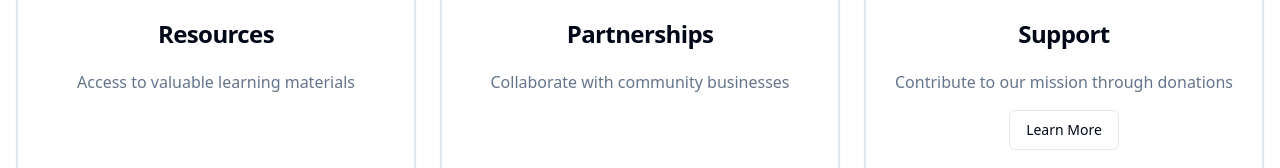
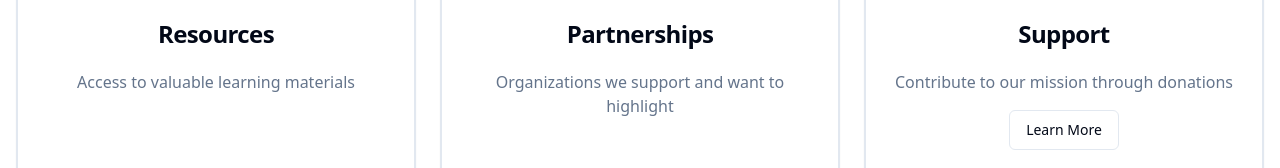
Before and after one commit to MissionSync/kingdom-business-letsroll, a React (Vite) app: page / in a window 1280 px wide. Shown: the part 1209-1377 px from the top of the page. Built offline with nearby package versions, Linux system fonts and the light colour scheme.

Commit message:
Update partnerships description
Updates the description text for the partnerships section on the index page.

```diff
--- a/src/pages/Index.tsx
+++ b/src/pages/Index.tsx
@@ -31,7 +31,7 @@ const Index = () => {
     {
       icon: <Handshake className="w-12 h-12 text-primary" />,
       title: "Partnerships",
-      description: "Collaborate with community businesses"
+      description: "Organizations we support and want to highlight"
     },
     {
       icon: <DollarSign className="w-12 h-12 text-primary" />,
```
